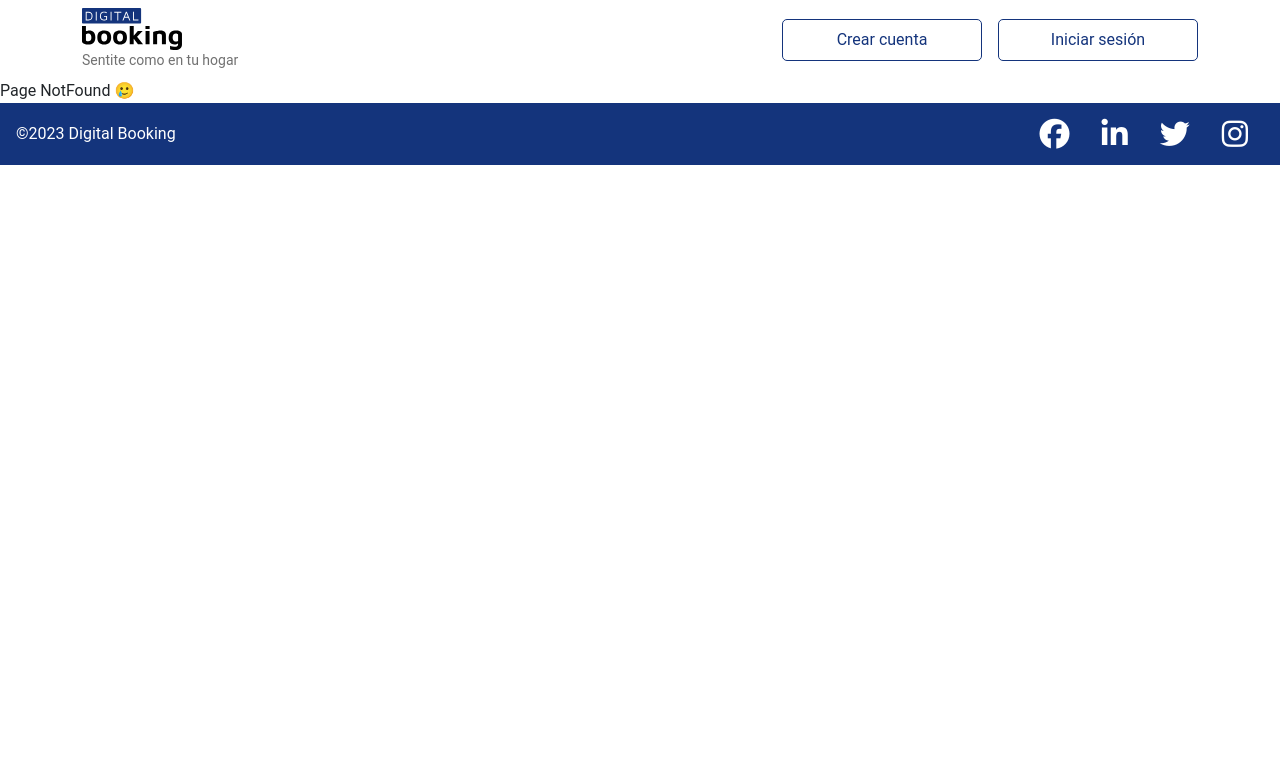
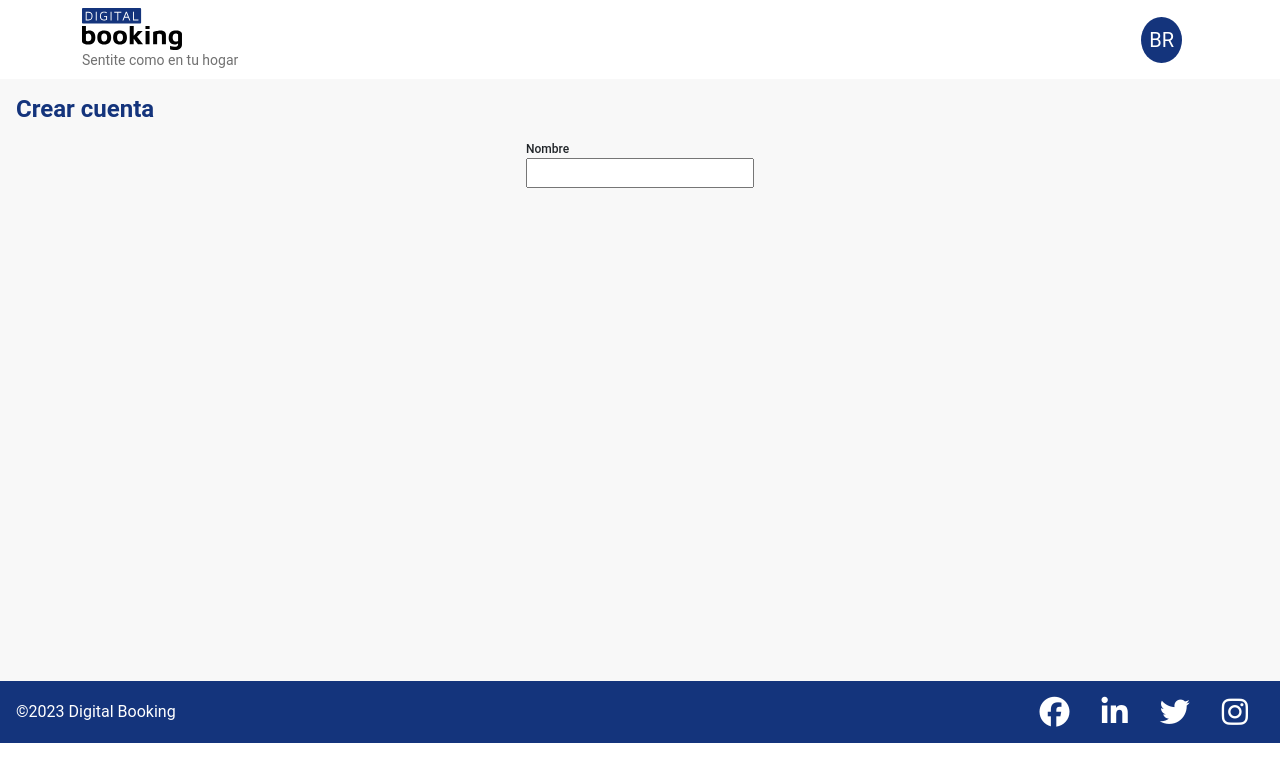
Before and after one commit to Omar-Lamprea/DigitalBooking, a React (Vite) app in the folder FrontEnd/digitalbooking/: page /create-account in a window 1280 px wide. Shown: the top 782 px of the page. Built offline with nearby package versions, Linux system fonts and the light colour scheme; no server answers.

Commit message:
Inicio para formulario creacion de usuario

```diff
--- a/FrontEnd/digitalbooking/src/App.jsx
+++ b/FrontEnd/digitalbooking/src/App.jsx
@@ -10,6 +10,7 @@ import Detalle from './pages/Details/Detalle'
 import Role from './components/Role/Role'
 import RegisterCategory from './components/RegisterCategory/RegisterCategory'
 import Login from './pages/Login'
+import CreateAccount from './pages/CreateAccount/CreateAccount'
 
 const router = createBrowserRouter(
   createRoutesFromElements(
@@ -22,6 +23,7 @@ const router = createBrowserRouter(
         <Route path='editarProductos' element={<EditProducts />}/>
       </Route>
       <Route path='producto/:id' element={<Detalle />}/>
+      <Route path='create-account' element={<CreateAccount />}></Route>
       <Route path='login' element={<Login />}/>
       <Route path='*' element={<NotFound />}/>
     </Route>
--- a/FrontEnd/digitalbooking/src/components/Header/Header.jsx
+++ b/FrontEnd/digitalbooking/src/components/Header/Header.jsx
@@ -30,7 +30,7 @@ const Header = () => {
           <Navbar.Toggle aria-controls="basic-navbar-nav" className='btn-hamburger' />
           <Navbar.Collapse id="basic-navbar-nav" className="justify-content-end">
             <Nav className="menu">
-              <Link to="/crearCuenta" onClick={() =>{setIsNavbarOpen(false)}}>Crear cuenta</Link>
+              <Link to="/create-account" onClick={() =>{setIsNavbarOpen(false)}}>Crear cuenta</Link>
               {path !== '/login' && <Link to="/login">Iniciar sesión</Link>}
             </Nav>
           </Navbar.Collapse>
--- a/FrontEnd/digitalbooking/src/context/global.context.jsx
+++ b/FrontEnd/digitalbooking/src/context/global.context.jsx
@@ -5,7 +5,7 @@ import { GLOBAL_API } from "../utils/constants";
 const initialState = {
   URL_API: GLOBAL_API,
   APIdata: [],
-  user: JSON.parse(localStorage.getItem('user')) || false
+  user: JSON.parse(localStorage.getItem('user')) || true
 }
 
 const ContextGlobal = createContext('')
@@ -33,6 +33,7 @@ const ContextProvider = ({ children }) => {
     // console.log('callback API...');
     try {
       const res = await fetch(GLOBAL_API.urlBase + GLOBAL_API.productsAll);
+      console.log('state', state);
       if (res.ok) {
         const data = await res.json();
         dispatch({ type: 'APIdata', payload: data });
--- a/FrontEnd/digitalbooking/src/index.scss
+++ b/FrontEnd/digitalbooking/src/index.scss
@@ -11,3 +11,4 @@
 @import './components/SuggestionCard/suggestion-card.scss';
 @import './pages/Administration/Admin.scss';
 @import './pages/Administration/Login.scss';
+@import './pages/CreateAccount/CreateAccount.scss';
--- /dev/null
+++ b/FrontEnd/digitalbooking/src/pages/CreateAccount/CreateAccount.jsx
@@ -0,0 +1,16 @@
+const CreateAccount = () => {
+
+  return (
+    <section className="form-createAccount__conatiner">
+      <h1 className="form-createAccount__title">Crear cuenta</h1>
+      <form className="form-createAccount__form">
+        <fieldset className="form-createAccount__field">
+            <label htmlFor="name" className="form-createAccount__field-label">Nombre</label>
+            <input id="name" type="text" />
+        </fieldset>
+      </form>
+    </section>
+  );
+}
+
+export default CreateAccount;
--- /dev/null
+++ b/FrontEnd/digitalbooking/src/pages/CreateAccount/CreateAccount.scss
@@ -0,0 +1,26 @@
+.form-createAccount {
+    &__conatiner {
+        background-color: var(--backgroud-grey);
+        display: flex;
+        flex-direction: column;
+        align-items: center;
+        min-height: calc(100vh - 198px);
+        padding: 1rem;
+    }
+
+    &__title {
+        width: 100%;
+    }
+
+    &__field {
+        display: flex;
+        flex-direction: column;
+        width: 100%;
+        @include media-query('')
+    }
+
+    &__field-label {
+        font-size: 0.75rem;
+        font-weight: 500;
+    }
+}
--- a/FrontEnd/digitalbooking/src/styles/scss/_layout.scss
+++ b/FrontEnd/digitalbooking/src/styles/scss/_layout.scss
@@ -19,6 +19,10 @@
     justify-content: space-between;
 }
 
+.w-50 {
+    width: 50%;
+}
+
 .w-100 {
     width: 100%;
 }
--- a/FrontEnd/digitalbooking/src/styles/scss/_reset.scss
+++ b/FrontEnd/digitalbooking/src/styles/scss/_reset.scss
@@ -9,6 +9,13 @@ body{
 
 h1,h2,h3,h4,h5,p{
   margin: 0;
+}
+
+h1 {
+  color: var(--main-bg-color);
+  font-size: 24px;
+  font-weight: 700;
+  margin-bottom: 1rem;
 }
 
 h3 {
```
